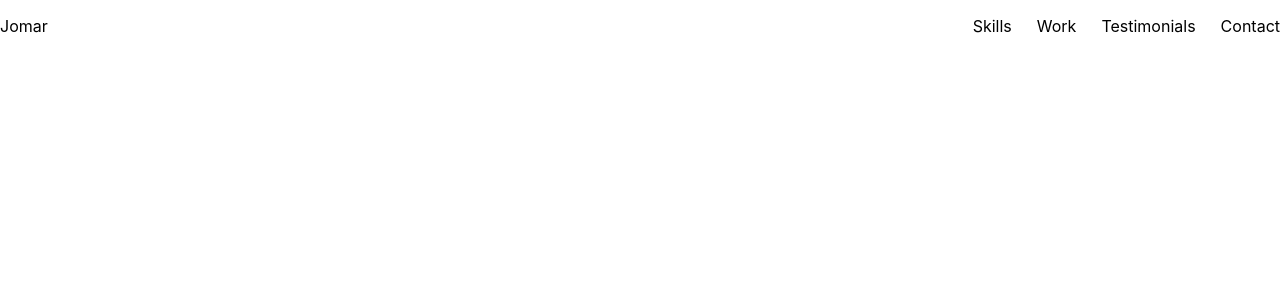
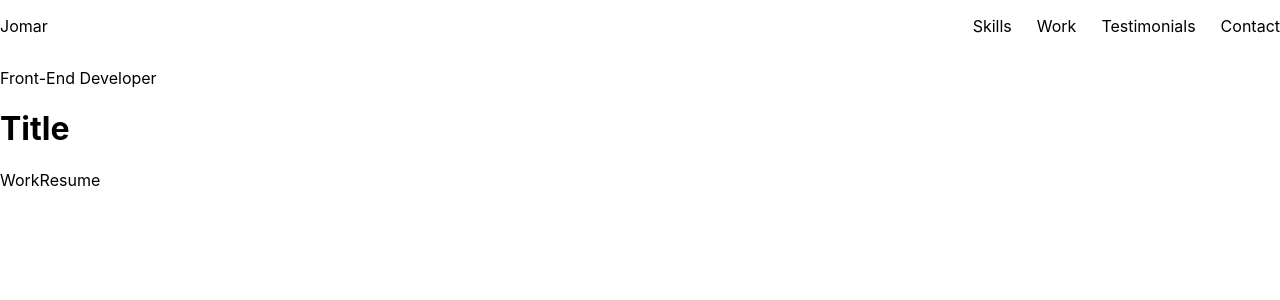
Before and after one commit to jrumbawa/portfolio, a Next.js app: page / in a window 1280 px wide. Shown: the top 300 px of the page. Built offline with nearby package versions, Linux system fonts and the light colour scheme.

Commit message:
import Hero component

```diff
--- a/pages/index.js
+++ b/pages/index.js
@@ -1,9 +1,11 @@
 import Navbar from '../components/Navbar'
+import Hero from '../components/Hero'
 
 export default function Home() {
   return (
     <>
       <Navbar />
+      <Hero />
     </>
   )
 }
```
